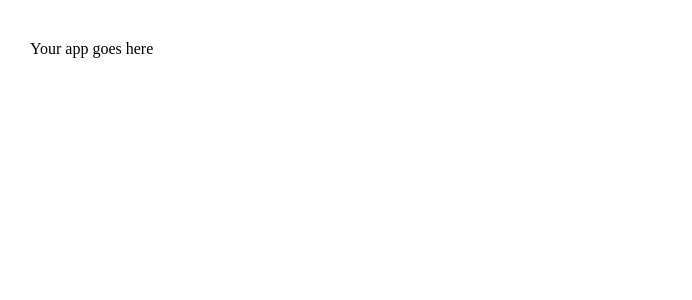
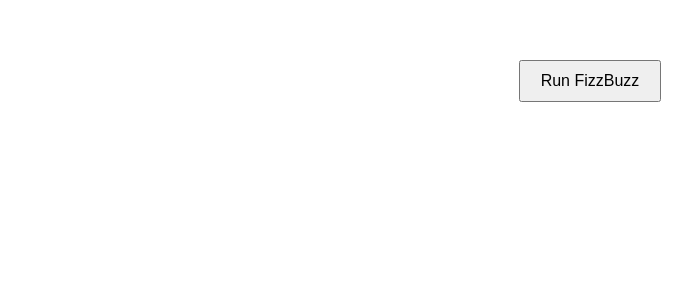
Before and after one commit to mprimc/aleph-test, a React (Vite) app: page / in a window 1280 px wide. Shown: the top 300 px of the page, without its empty margins (50-742 px from the left). Built offline with nearby package versions, Linux system fonts and the light colour scheme.

Commit message:
Add fizz buzz to the app

```diff
--- a/src/App.tsx
+++ b/src/App.tsx
@@ -1,9 +1,10 @@
 import "./App.css";
+import FizzBuzz from "./components/FizzBuzz";
 
 function App() {
   return (
     <div className="App">
-        Your app goes here
+        <FizzBuzz/>
     </div>
   );
 }
--- /dev/null
+++ b/src/components/FizzBuzz.tsx
@@ -0,0 +1,36 @@
+import React, { useState } from "react";
+
+const FizzBuzz: React.FC = () => {
+  const [output, setOutput] = useState<string[]>([]);
+
+  const handleFizzBuzz = () => {
+    const result: string[] = [];
+    for (let i = 1; i <= 100; i++) {
+      if (i % 3 === 0 && i % 5 === 0) {
+        result.push("FizzBuzz");
+      } else if (i % 3 === 0) {
+        result.push("Fizz");
+      } else if (i % 5 === 0) {
+        result.push("Buzz");
+      } else {
+        result.push(i.toString());
+      }
+    }
+    setOutput(result);
+  };
+
+  return (
+    <div style={{ textAlign: "center", marginTop: "20px" }}>
+      <button onClick={handleFizzBuzz} style={{ padding: "10px 20px", fontSize: "16px" }}>
+        Run FizzBuzz
+      </button>
+      <div style={{ marginTop: "20px", whiteSpace: "pre-line" }}>
+        {output.map((line, index) => (
+          <div key={index}>{line}</div>
+        ))}
+      </div>
+    </div>
+  );
+};
+
+export default FizzBuzz;
```
Also changed, not shown: 1 other file (tests, documents, lock files or other folders).
